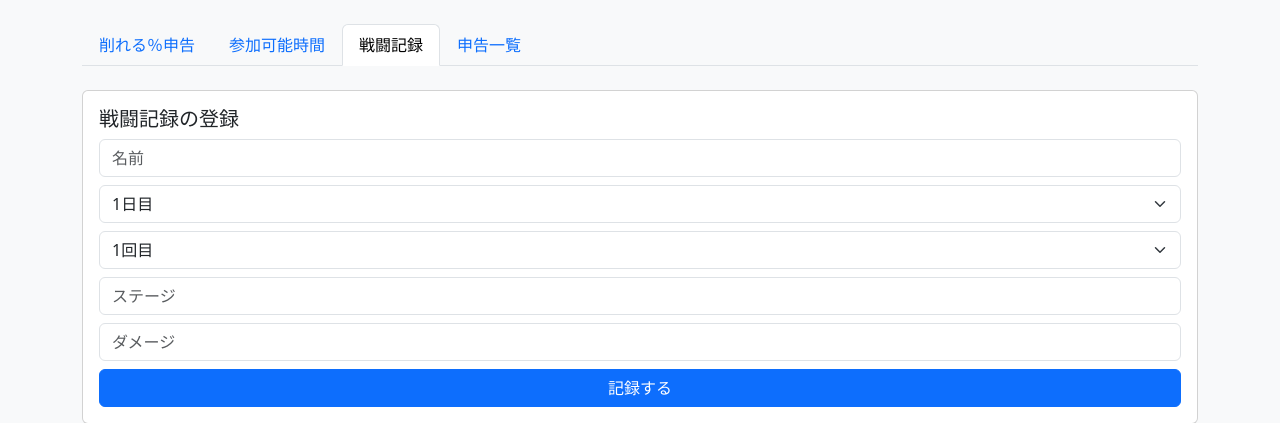
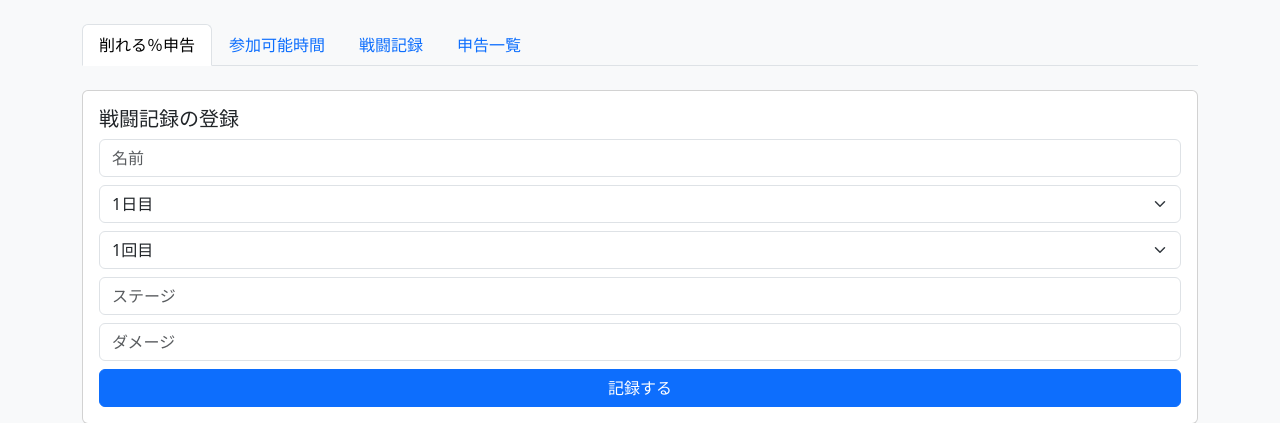
Before and after one commit to DAISUKEFF7EC/guild-battle-tracker, a FastAPI app: page / in a window 1280 px wide. Shown: the part 56-479 px from the top of the page. Run offline with FastAPI, Linux system fonts and the light colour scheme.

Commit message:
Update main.html

```diff
--- a/templates/main.html
+++ b/templates/main.html
@@ -16,9 +16,9 @@
 
     <div class="container mt-4">
         <ul class="nav nav-tabs" id="myTab" role="tablist">
-            <li class="nav-item"><button class="nav-link" id="declare-tab" data-bs-toggle="tab" data-bs-target="#declare" type="button">削れる％申告</button></li>
+            <li class="nav-item"><button class="nav-link active" id="declare-tab" data-bs-toggle="tab" data-bs-target="#declare" type="button">削れる％申告</button></li>
             <li class="nav-item"><button class="nav-link" id="available-tab" data-bs-toggle="tab" data-bs-target="#available" type="button">参加可能時間</button></li>
-            <li class="nav-item"><button class="nav-link active" id="battle-tab" data-bs-toggle="tab" data-bs-target="#battle" type="button">戦闘記録</button></li>
+            <li class="nav-item"><button class="nav-link" id="battle-tab" data-bs-toggle="tab" data-bs-target="#battle" type="button">戦闘記録</button></li>
             <li class="nav-item"><button class="nav-link" id="summary-tab" data-bs-toggle="tab" data-bs-target="#summary" type="button">申告一覧</button></li>
         </ul>
 
```
